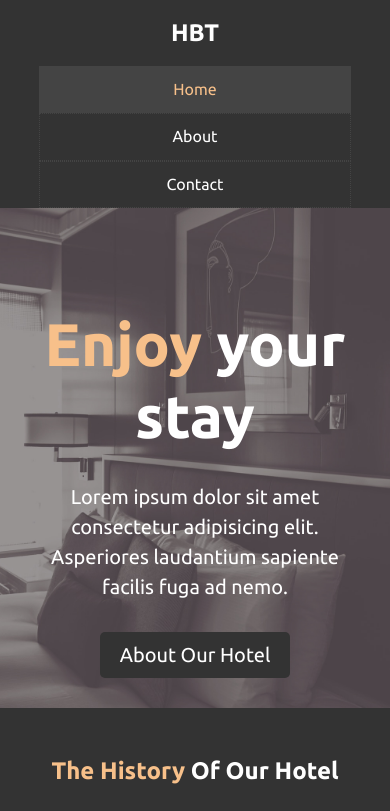
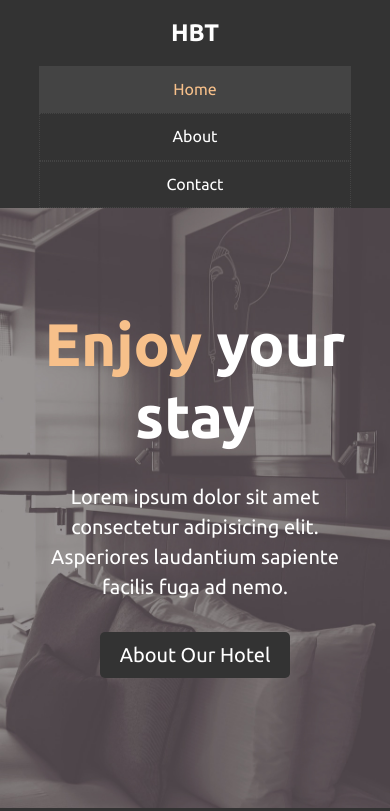
Before and after one commit to SassCrafter/HBT, a plain HTML site: page index.html in a window 390 px wide. Shown: the top 811 px of the page. Drawn offline with Linux system fonts and the light colour scheme.

Commit message:
Update mobile.css

```diff
--- a/css/mobile.css
+++ b/css/mobile.css
@@ -26,9 +26,6 @@
 	float: none;
 }
 
-#showcase {
-	height: 500px;
-}
 #showcase .showcase-content {
 	padding-top: 100px;
 }
```
